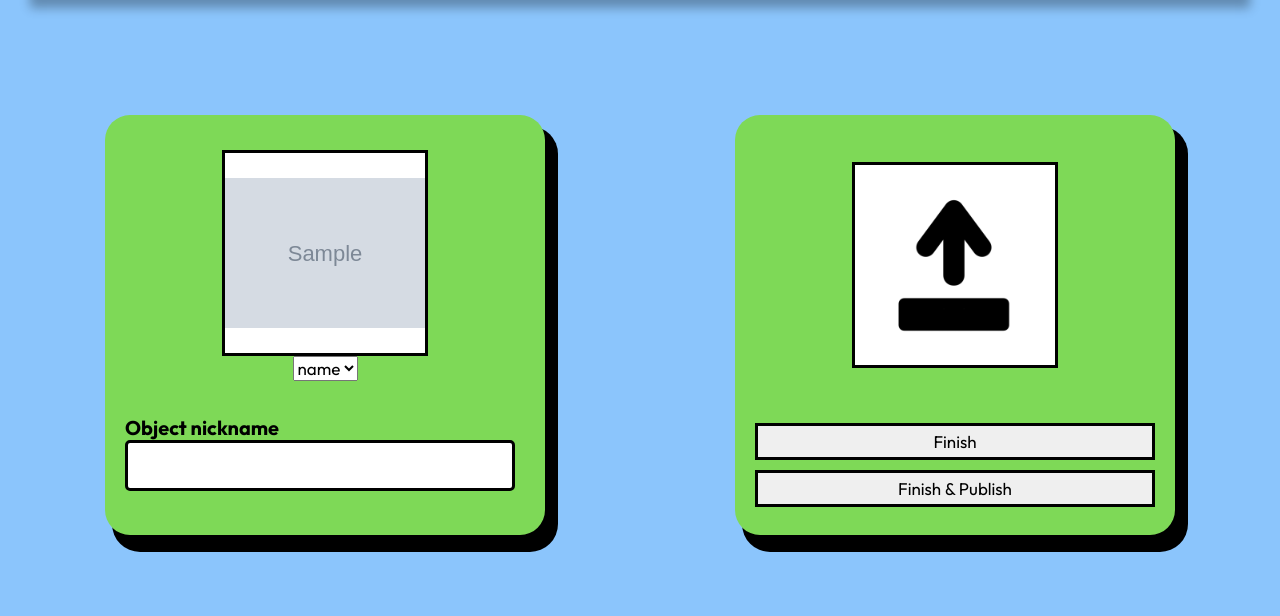
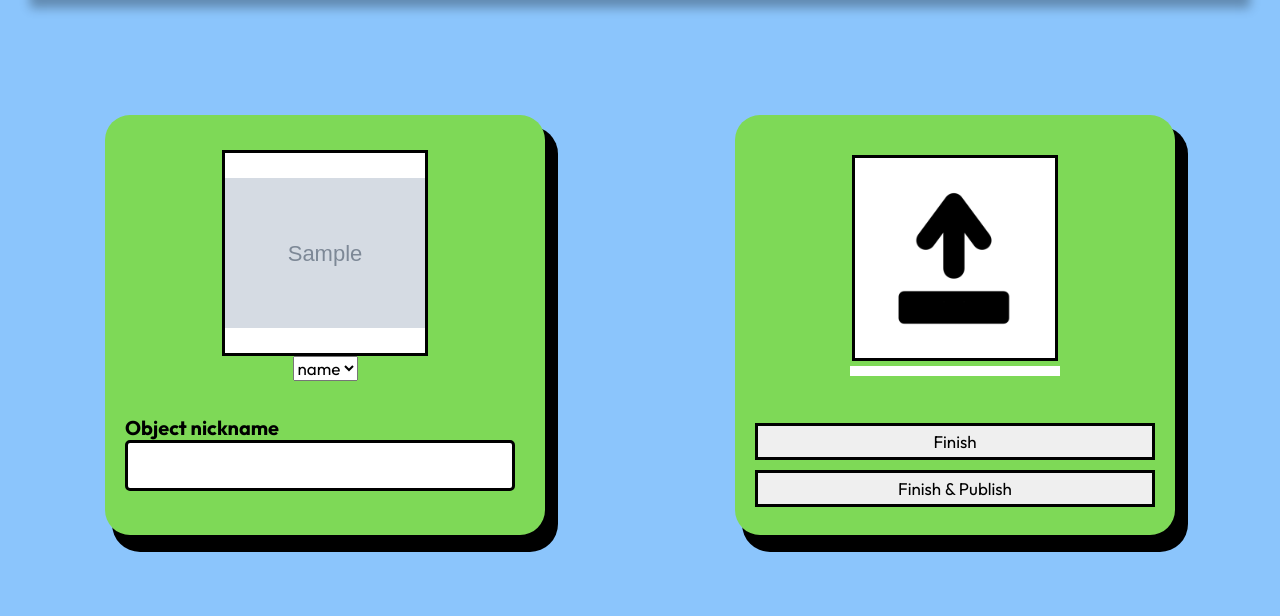
Before and after one commit to TLODOA/TLODOA, a Flask app: template templates/object_creation.html in a window 1280 px wide. Shown: the part 190-806 px from the top of the page. Run offline with Flask 3, Linux system fonts and the light colour scheme; the template is opened without the code that fills it: most values are stand-ins (such as "Sample title", 1, 10 or a date in 2020); grey boxes marked "Sample" are stand-in pictures; parts of the project's set-up code (start-up, migrations or seed data) failed here and were passed over.

Commit message:
add display for image and file name in object creation page

```diff
--- a/static/script/globals.js
+++ b/static/script/globals.js
@@ -333,19 +333,23 @@ export class ObjectCreation {
 
         //
         this.CHANGE_SLCT_OBJECT_PHOTO = null;
+        this.CHANGE_OBJECT_PHYSIC = null;
 
         //
         this.OBJECT_PHOTO = ELEMENT_BY_ID["objectCreation_object_photo"];
+        this.OBJECT_PHYSIC = ELEMENT_BY_ID["objectCreation_object_physic"];
+        this.OBJECT_PHYSIC_NAME = ELEMENT_BY_ID["objectCreation_object_physic_name"];
+
         this.SLCT_OBJECT_PHOTO = ELEMENT_BY_ID["objectCreation_select_object_photo"];
-
-        this.BUTT_SUBMIT = ELEMENT_BY_ID["objectCreation_button_submit"]
+        this.BUTT_SUBMIT = ELEMENT_BY_ID["objectCreation_button_submit"];
         this.BUTT_SUBMIT_AND_PUBLISH = ELEMENT_BY_ID["objectCreation_button_submit_and_publish"];
     }
 
     init_eventListeners(){
         this.eventListeners = [
-            {type: "change", func: this.CHANGE_SLCT_OBJECT_PHOTO, to:"SLCT_OBJECT_PHOTO" }
-        ]
+            {type: "change", func: this.CHANGE_SLCT_OBJECT_PHOTO, to:"SLCT_OBJECT_PHOTO" },
+            {type: "change", func: this.CHANGE_OBJECT_PHYSIC, to:"OBJECT_PHYSIC"}
+        ];
 
         for(const i of this.eventListeners){
             this[i.to].addEventListener(i.type, i.func);
--- a/static/script/object_creation.js
+++ b/static/script/object_creation.js
@@ -4,7 +4,37 @@ import * as global from "./globals.js"
 const objectCreation = new global.ObjectCreation();
 
 objectCreation.CHANGE_SLCT_OBJECT_PHOTO = (e) => {
-    console.log("AAA");
+    e.preventDefault();
+
+    //
+    const value = e.target.value;
+    for(const i of objectCreation.SLCT_OBJECT_PHOTO){
+        const attributes = i.attributes;
+
+        if(attributes.getNamedItem("selected") != null){
+            attributes.removeNamedItem("selected");
+            continue;
+        }
+
+        if(value != i.value)
+            continue;
+
+        attributes.setNamedItem(document.createAttribute("selected"));
+    }
+
+    objectCreation.OBJECT_PHOTO.src = value;
+}
+
+objectCreation.CHANGE_OBJECT_PHYSIC = (e) => {
+    e.preventDefault();
+
+    //
+    const file = e.target.files[0];
+    if(!file)
+        return;
+
+    console.log(file);
+    objectCreation.OBJECT_PHYSIC_NAME.textContent = file.name;
 }
 
 objectCreation.init_eventListeners();
--- a/static/style/object_creation.css
+++ b/static/style/object_creation.css
@@ -57,6 +57,13 @@
 }
 
 
+/* Object physic upload */
+.file_selection{
+    display: grid;
+
+    justify-items: center;
+}
+
 .upload_file input[type="file"] {
     display: none
 }
@@ -77,3 +84,15 @@
 
     background-color: white;
 }
+
+#objectCreation_object_physic_name {
+    background-color: white;
+
+    width: 50%;
+    max-height: 50px;
+
+    overflow: scroll;
+
+    padding: 5px;
+    margin: 5px 0px 0px 0px;
+}
--- a/templates/object_creation.html
+++ b/templates/object_creation.html
@@ -41,10 +41,14 @@
 
 {% block content_main_2 %}
 <form id="objectCreation_form_object_physic" class="block_1_generic user_data_input">
-    <label class="upload_file">
-        <input type="file" name="object_physic">
-        <img src="{{ url_for("static", filename="image/icons/upload/Upload.png") }}">
-    </label>
+    <div class="file_selection">
+        <label class="upload_file">
+            <input type="file" name="object_physic" id="objectCreation_object_physic">
+            <img src="{{ url_for("static", filename="image/icons/upload/Upload.png") }}">
+        </label>
+
+        <p id="objectCreation_object_physic_name"></p>
+    </div>
 
     <div class="user_data_input_get">
         <button id="objectCreation_button_submit">Finish</button>
```
